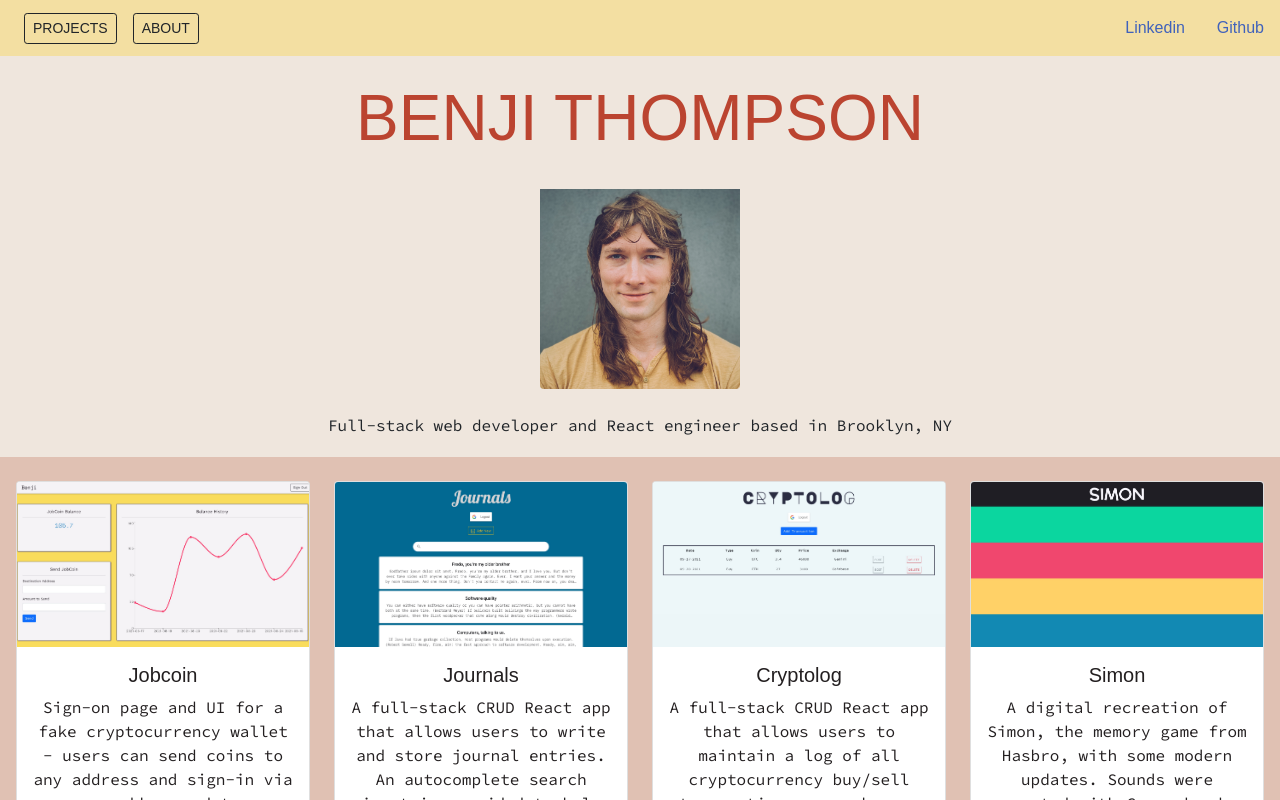
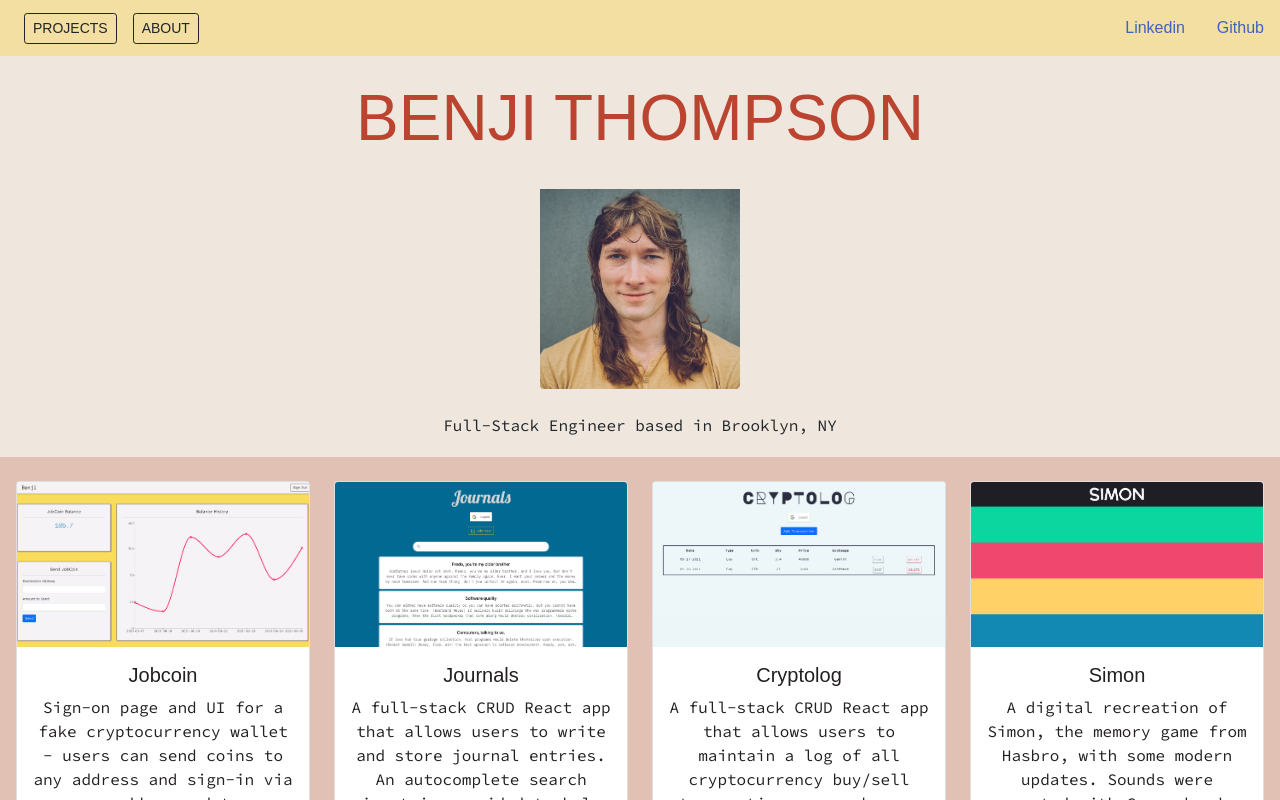
Before and after one commit to benjipt/fullstack-portfolio, a React (Create React App) app: page / in a window 1280 px wide. Shown: the top 800 px of the page. Built offline with nearby package versions, Linux system fonts and the light colour scheme; a web font is replaced by a local one.

Commit message:
updates to Header and About

```diff
--- a/src/components/About.js
+++ b/src/components/About.js
@@ -33,6 +33,12 @@ export default function About() {
                         <li>Heroku</li>
                         <li>Netlify</li>
                     </ul>
+                    <p>Unit Testing</p>
+                    <ul>
+                        <li>Jest</li>
+                        <li>Mocha</li>
+                        <li>Chai</li>
+                    </ul>
                     <p>Dev Tools</p>
                     <ul>
                         <li>Git</li>
--- a/src/components/Header.js
+++ b/src/components/Header.js
@@ -24,7 +24,7 @@ export default function Header({ clickShowProjects, clickShowAbout }) {
             <h1 className="pt-4">BENJI THOMPSON</h1>
             <img src={headshot} className="pt-4 rounded" style={imgStyle} alt="headshot Benji Thompson" />
             <div className="pt-4 pb-1 container">
-                <p>Full-stack web developer and React engineer based in Brooklyn, NY</p>
+                <p>Full-Stack Engineer based in Brooklyn, NY</p>
             </div>
         </div>
     )
```
